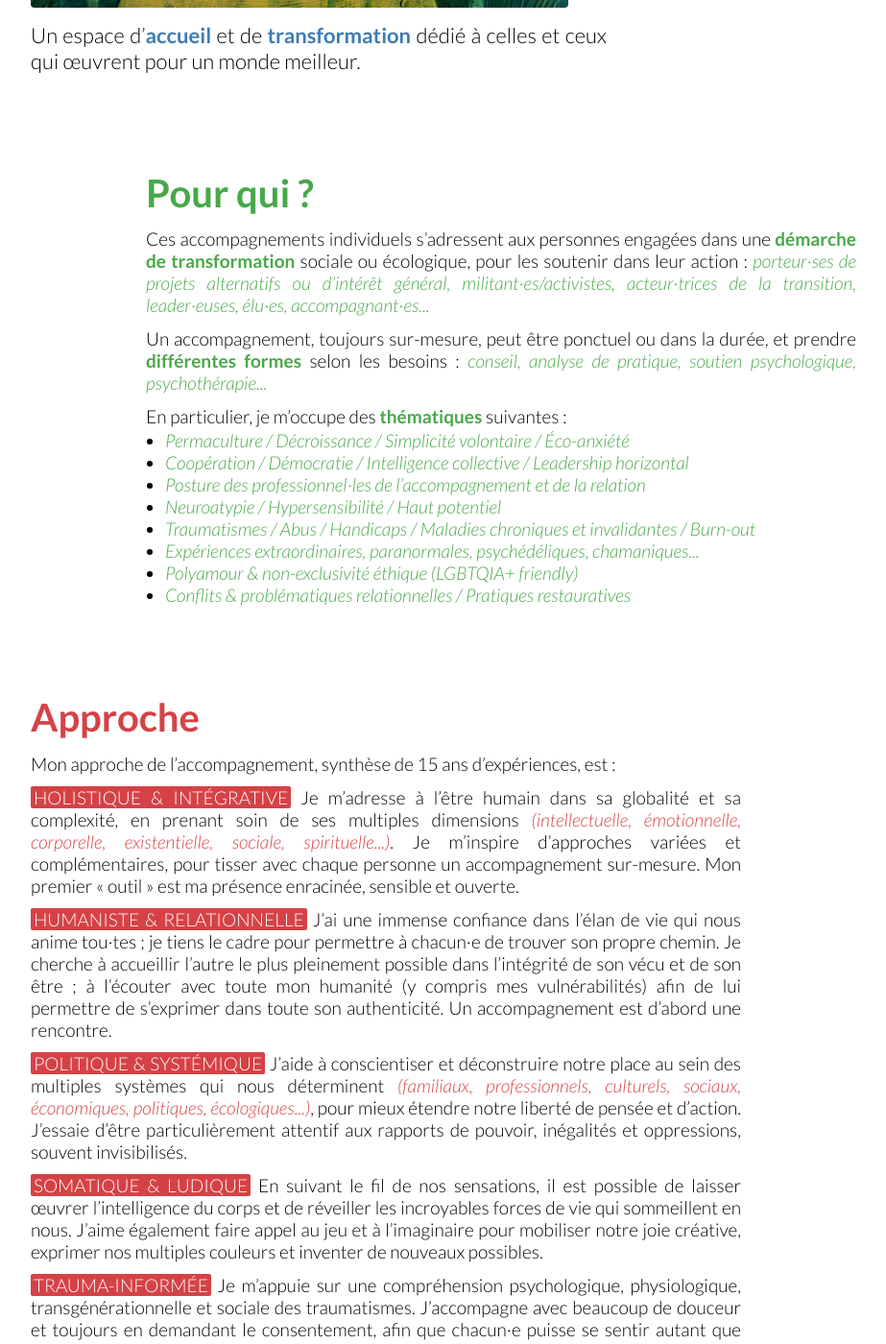
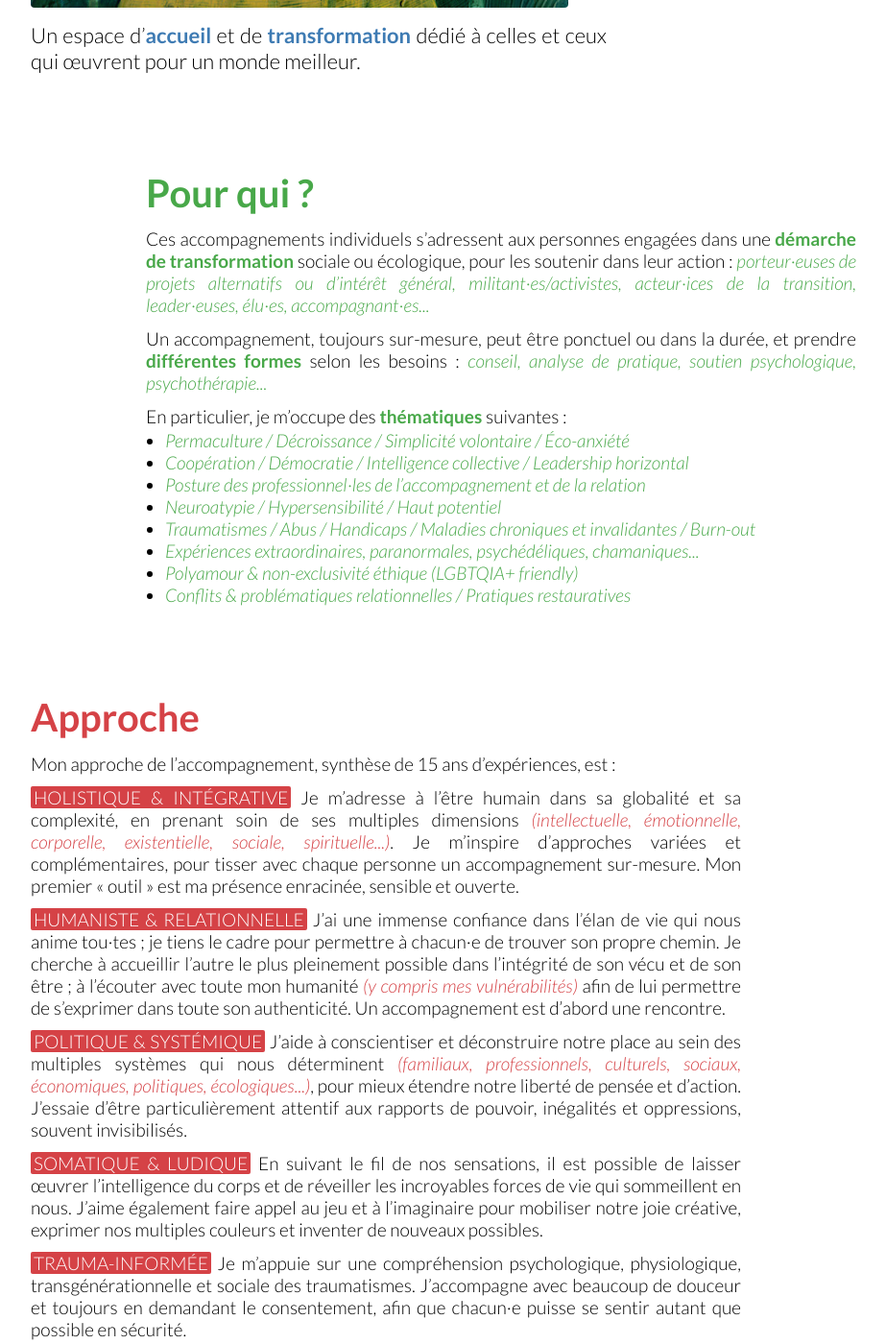
Before and after one commit to leomatteudi/leomatteudi, a Jekyll site: the page built from pages/1-individuel.html, in a window 1280 px wide and 1400 px high, scrolled down 951 px. Shown: the whole window at 96% size, without its empty margins (178-1101 px from the left). Built offline with Jekyll 4.4.1, drawn with Linux system fonts in a browser that asks for light colours.

Commit message:
Update 1-individuel.html

```diff
--- a/pages/1-individuel.html
+++ b/pages/1-individuel.html
@@ -14,7 +14,7 @@ title: Individus
 
 <div class="block green">
 	<h2>Pour qui ?</h2>
-	<p>Ces accompagnements individuels s’adressent aux personnes engagées dans une <strong>démarche de transformation</strong> sociale ou écologique, pour les soutenir dans leur action&nbsp;: <em>porteur·ses de projets alternatifs ou d’intérêt général, militant·es/activistes, acteur·trices de la transition, leader·euses, élu·es, accompagnant·es...</em></p>
+	<p>Ces accompagnements individuels s’adressent aux personnes engagées dans une <strong>démarche de transformation</strong> sociale ou écologique, pour les soutenir dans leur action&nbsp;: <em>porteur·euses de projets alternatifs ou d’intérêt général, militant·es/activistes, acteur·ices de la transition, leader·euses, élu·es, accompagnant·es...</em></p>
 	<p>Un accompagnement, toujours sur-mesure, peut être ponctuel ou dans la durée, et prendre <strong>différentes formes</strong> selon les besoins&nbsp;: <em>conseil, analyse de pratique, soutien psychologique, psychothérapie...</em></p>
 	<p>En particulier, je m’occupe des <strong>thématiques</strong> suivantes&nbsp;:
 		<ul id="pourqui-thematiques">
@@ -34,7 +34,7 @@ title: Individus
 	<h2>Approche</h2>
 	<p class="introh2">Mon approche de l’accompagnement, synthèse de 15&nbsp;ans d’expériences, est&nbsp;:</p>
 	<p><strong>HOLISTIQUE & INTÉGRATIVE</strong> Je m’adresse à l’être humain dans sa globalité et sa complexité, en prenant soin de ses multiples dimensions <em>(intellectuelle, émotionnelle, corporelle, existentielle, sociale, spirituelle...)</em>. Je m’inspire d’approches variées et complémentaires, pour tisser avec chaque personne un accompagnement sur-mesure. Mon premier «&nbsp;outil&nbsp;» est ma présence enracinée, sensible et ouverte.</p>
-	<p><strong>HUMANISTE & RELATIONNELLE</strong> J’ai une immense confiance dans l’élan de vie qui nous anime tou·tes&nbsp;; je tiens le cadre pour permettre à chacun·e de trouver son propre chemin. Je cherche à accueillir l’autre le plus pleinement possible dans l’intégrité de son vécu et de son être&nbsp;; à l’écouter avec toute mon humanité (y compris mes vulnérabilités) afin de lui permettre de s’exprimer dans toute son authenticité. Un accompagnement est d’abord une rencontre.</p>
+	<p><strong>HUMANISTE & RELATIONNELLE</strong> J’ai une immense confiance dans l’élan de vie qui nous anime tou·tes&nbsp;; je tiens le cadre pour permettre à chacun·e de trouver son propre chemin. Je cherche à accueillir l’autre le plus pleinement possible dans l’intégrité de son vécu et de son être&nbsp;; à l’écouter avec toute mon humanité <em>(y compris mes vulnérabilités)</em> afin de lui permettre de s’exprimer dans toute son authenticité. Un accompagnement est d’abord une rencontre.</p>
 	<p><strong>POLITIQUE & SYSTÉMIQUE</strong> J’aide à conscientiser et déconstruire notre place au sein des multiples systèmes qui nous déterminent <em>(familiaux, professionnels, culturels, sociaux, économiques, politiques, écologiques...)</em>, pour mieux étendre notre liberté de pensée et d’action. J’essaie d’être particulièrement attentif aux rapports de pouvoir, inégalités et oppressions, souvent invisibilisés.</p>
 	<p><strong>SOMATIQUE & LUDIQUE</strong> En suivant le fil de nos sensations, il est possible de laisser œuvrer l’intelligence du corps et de réveiller les incroyables forces de vie qui sommeillent en nous. J’aime également faire appel au jeu et à l’imaginaire pour mobiliser notre joie créative, exprimer nos multiples couleurs et inventer de nouveaux possibles.</p>
 	<p><strong>TRAUMA-INFORMÉE</strong> Je m’appuie sur une compréhension psychologique, physiologique, transgénérationnelle et sociale des traumatismes. J’accompagne avec beaucoup de douceur et toujours en demandant le consentement, afin que chacun·e puisse se sentir autant que possible en sécurité.</p>
```
